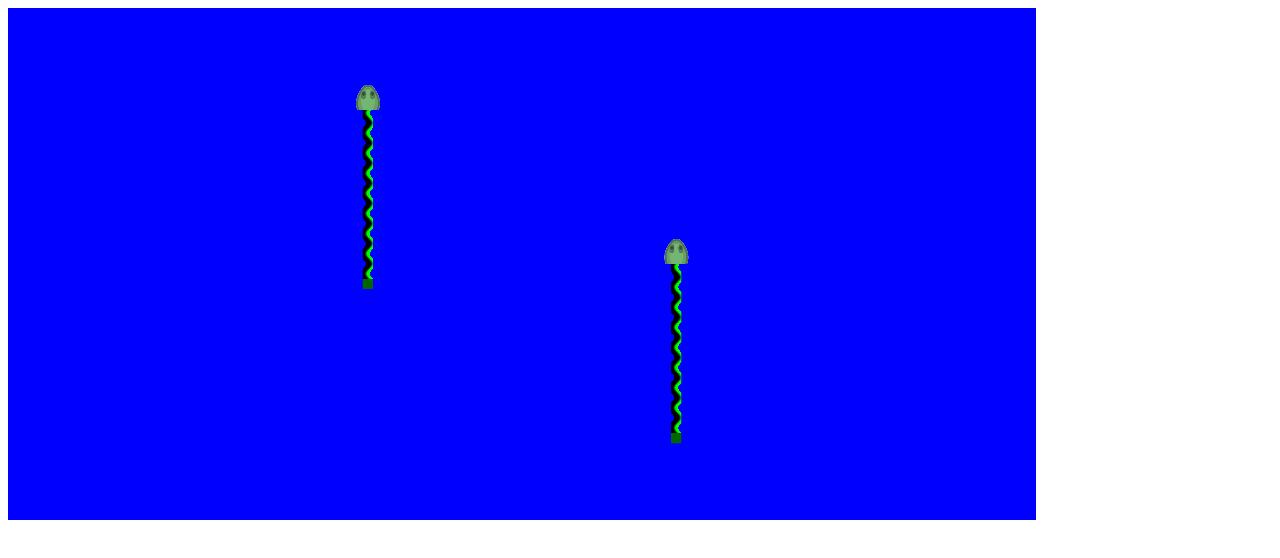
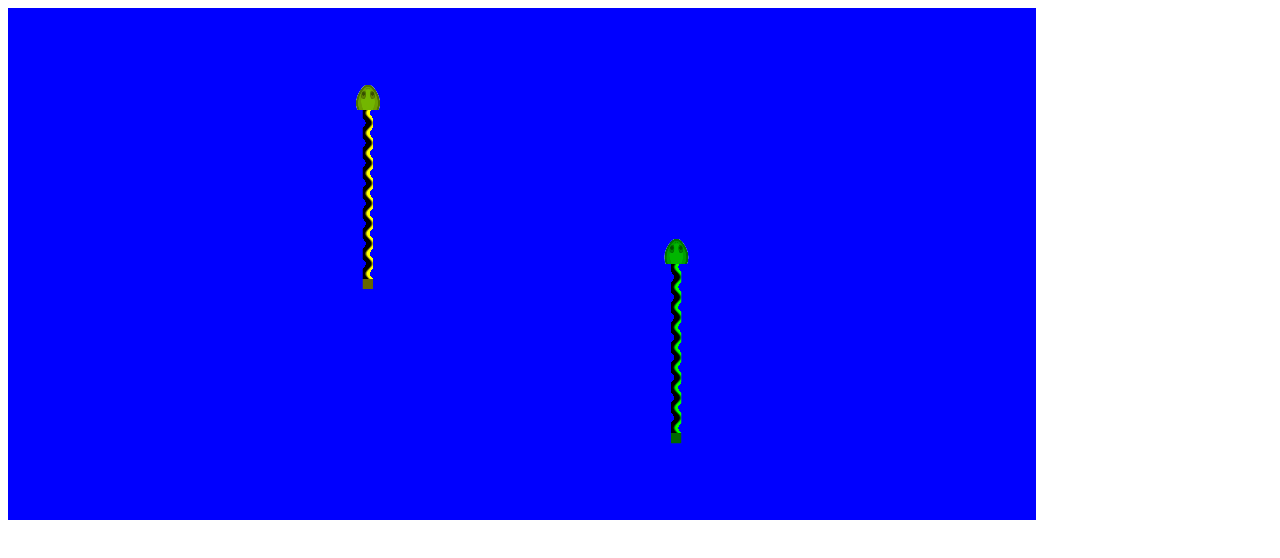
Before and after one commit to baranusta/Trake, a plain HTML site: page trake.html in a window 1280 px wide. Drawn offline with Linux system fonts and the light colour scheme.

Commit message:
adds support for different colored snakes

```diff
--- a/game_objects/rectangle_game_object.js
+++ b/game_objects/rectangle_game_object.js
@@ -1,26 +1,17 @@
-class RectangleGameObject{
-    constructor(center, size, direction) {
+class RectangleGameObject {
+    constructor(center, size, direction, color) {
         this.rectangle = new Rectangle('rectangle-vertex-shader', 'rectangle-fragment-shader');
         this.displacement = center;
         this.direction = direction;
         this.size = size;
         this.resized_size = vec2(this.size);
 
-
-        this.rectangle.program.length = gl.getUniformLocation(this.rectangle.program, 'length');
-        this.rectangle.program.width = gl.getUniformLocation(this.rectangle.program, 'width');
         this.rectangle.program.frequency = gl.getUniformLocation(this.rectangle.program, 'frequency');
-        this.rectangle.program.end = gl.getUniformLocation(this.rectangle.program, 'end');
-        this.rectangle.program.orientation = gl.getUniformLocation(this.rectangle.program, 'orientation');
-        this.rectangle.program.offset = gl.getUniformLocation(this.rectangle.program, 'offset');
-
-        this.rectangle.program.viewSize = gl.getUniformLocation(this.rectangle.program, 'viewSize');
-        this.rectangle.program.displacement = gl.getUniformLocation(this.rectangle.program, 'displacement');
         this.collider = new Box(this.displacement, this.resized_size);
     }
 
-    draw(frame) {
-        this.rectangle.draw(frame, this.resized_size[0],this.resized_size[1] , this.displacement, this.direction);
+    draw(frame, color) {
+        this.rectangle.draw(frame, this.resized_size[0], this.resized_size[1], this.displacement, this.direction, color);
     }
 
     move(direction, speed) {
@@ -41,14 +32,12 @@ class RectangleGameObject{
                 break;
         }
 
-        if (isHorizontal(direction))
-        {
-            this.resized_size = vec2(this.size[1],this.size[0]);
+        if (isHorizontal(direction)) {
+            this.resized_size = vec2(this.size[1], this.size[0]);
             this.resized_size[0] *= viewSize[1] / viewSize[0];
         }
-        else
-        {
-            this.resized_size = vec2(this.size[0],this.size[1]);
+        else {
+            this.resized_size = vec2(this.size[0], this.size[1]);
             this.resized_size[0] *= viewSize[1] / viewSize[0];
         }
         this.collider = new Box(this.displacement, this.resized_size);
--- a/game_objects/snake/snake.js
+++ b/game_objects/snake/snake.js
@@ -1,9 +1,10 @@
 var dummyPart = { draw: function () { }, shrink: function () { } };
 class Snake {
 
-    constructor(name, startPoint, direction) {
+    constructor(name, startPoint, direction, color) {
         this.name = name;
         this.speed = 0.002;
+        this.color = color;
 
 
         var length = snakeInitialLength;
@@ -32,10 +33,11 @@ class Snake {
     }
 
     draw(frame) {
+        var color = this.color;
         this.parts.forEach(function (part) {
-            part.draw(frame);
+            part.draw(frame,color);
         });
-        this.head.draw(frame);
+        this.head.draw(frame,color);
     }
 
     getCollider() {
--- a/game_objects/snake/snake_part.js
+++ b/game_objects/snake/snake_part.js
@@ -1,16 +1,8 @@
 
 class SnakePart extends Rectangle {
 
-    constructor(name, center, size, direction) {
+    constructor(name, center, size, direction, color) {
         super('snake-vertex-shader', 'snake-fragment-shader');
-        this.program.length = gl.getUniformLocation(this.program, 'length');
-        this.program.width = gl.getUniformLocation(this.program, 'width');
-        this.program.end = gl.getUniformLocation(this.program, 'end');
-        this.program.orientation = gl.getUniformLocation(this.program, 'orientation');
-        this.program.offset = gl.getUniformLocation(this.program, 'offset');
-
-        this.program.viewSize = gl.getUniformLocation(this.program, 'viewSize');
-        this.program.displacement = gl.getUniformLocation(this.program, 'displacement');
 
         this.name = name;
         this.displacement = center;
@@ -27,7 +19,7 @@ class SnakePart extends Rectangle {
         this.collisionBox = new Box(this.displacement, size);
     }
 
-    draw(frame) {
+    draw(frame, color) {
 
         gl.useProgram(this.program);
         {
@@ -53,7 +45,7 @@ class SnakePart extends Rectangle {
             );
             gl.uniform1i(this.program.offset, offset);
         }
-        super.draw(frame, this.width, this.length, this.displacement, this.direction);
+        super.draw(frame, this.width, this.length, this.displacement, this.direction, color);
     }
 
     grow(speed) {
--- a/render/rectangle.js
+++ b/render/rectangle.js
@@ -1,7 +1,15 @@
 class Rectangle {
-
     constructor(vertexShaderName, fragmenShaderName) {
         this.program = initShaders(gl, vertexShaderName, fragmenShaderName);
+
+        this.program.viewSize = gl.getUniformLocation(this.program, 'viewSize');
+        this.program.displacement = gl.getUniformLocation(this.program, 'displacement');
+        this.program.orientation = gl.getUniformLocation(this.program, 'orientation');
+        this.program.offset = gl.getUniformLocation(this.program, 'offset');
+        this.program.length = gl.getUniformLocation(this.program, 'length');
+        this.program.width = gl.getUniformLocation(this.program, 'width');
+        this.program.end = gl.getUniformLocation(this.program, 'end');
+        this.program.color = gl.getUniformLocation(this.program, 'color');
 
         this.vao = gl.createBuffer();
         gl.bindBuffer(gl.ARRAY_BUFFER, this.vao);
@@ -37,7 +45,7 @@ class Rectangle {
             gl.STATIC_DRAW);
     }
 
-    draw(frame, width, length, displacement, direction) {
+    draw(frame, width, length, displacement, direction, color) {
         gl.useProgram(this.program);
         gl.uniform1i(this.program.orientation, isHorizontal(direction));
 
@@ -49,6 +57,13 @@ class Rectangle {
         gl.uniform2f(this.program.displacement,
             displacement[0],
             displacement[1]
+        );
+
+        gl.uniform4f(this.program.color,
+            color[0],
+            color[1],
+            color[2],
+            color[3]
         );
 
         gl.bindBuffer(gl.ARRAY_BUFFER, this.vao);
--- a/trake.html
+++ b/trake.html
@@ -34,6 +34,7 @@
     uniform mediump vec2 end;
     uniform mediump vec2 viewSize;
     uniform mediump float width;
+    uniform mediump vec4 color;
 
 
     uniform int offset;
@@ -62,7 +63,7 @@
             else
                 c = dist / width;
         }
-        gl_FragColor = vec4(0.0,c,0.0,1.0);
+        gl_FragColor = color * vec4(c,c,c,1.0);
     }
 
 </script>
@@ -97,12 +98,15 @@
 
     uniform sampler2D uSampler;
     uniform mediump vec2 viewSize;
+    uniform mediump vec4 color;
 
     uniform lowp int orientation;
     varying mediump vec2 texCoord;
 
     void main() {
-        gl_FragColor = texture2D(uSampler, texCoord);
+        mediump vec4 colorTex = texture2D(uSampler, texCoord);
+
+        gl_FragColor = color * colorTex;//vec4(0.5*color.g,0.0*color.g,0.0*color.g,color.a);
     }
 
 </script>
--- a/trake.js
+++ b/trake.js
@@ -19,8 +19,8 @@ window.onload = function () {
     gl.viewport(0, 0, canvas.width, canvas.height);
     gl.clearColor(0, 0.0, 1, 1);
 
-    player_1 = new Snake("P_1", vec2(-.3, 0), DIRECTION.NORTH);
-    player_2 = new Snake("P_1", vec2(.3, 0), DIRECTION.NORTH);
+    player_1 = new Snake("P_1", vec2(-.3, 0), DIRECTION.NORTH, vec4(1.0,1.0,0.0,1.0));
+    player_2 = new Snake("P_1", vec2(.3, 0), DIRECTION.NORTH, vec4(0.0,1.0,0.0,1.0));
     world.boundaries = new Box([0, 0], [2, 2]);
     loadTexture(gl,"http://localhost:10001/snake-head.png", function(texture){
         gameLoop();
```
